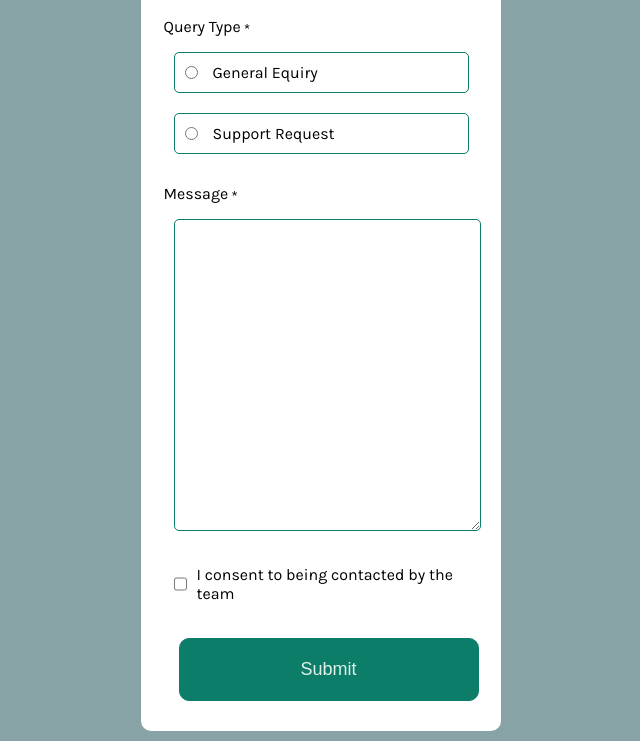
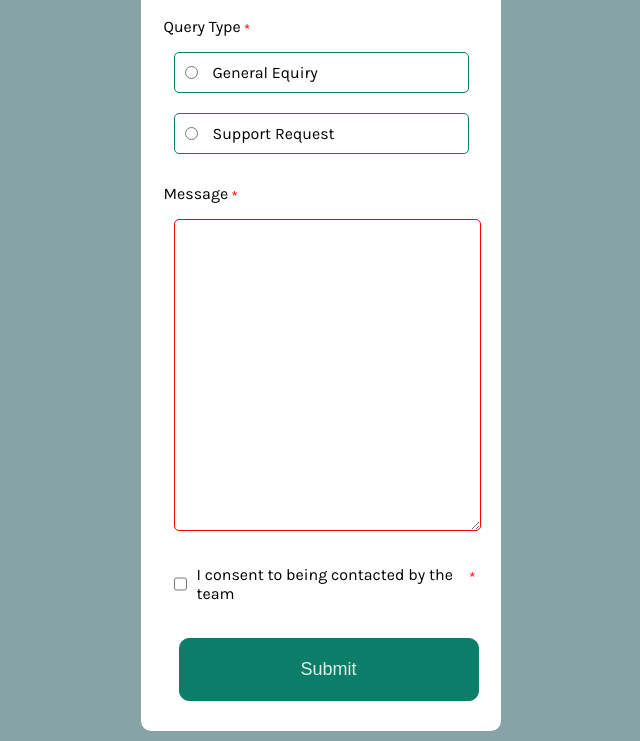
Before and after one commit to Avantiermv/contact-form-main, a plain HTML site: page index.html in a window 1280 px wide. Both pictures are taken after a click on the button "Submit". Shown: the part 321-1062 px from the top of the page, without its empty margins (319-959 px from the left). Drawn offline with Linux system fonts and the light colour scheme.

Commit message:
Thirteenth commit of this challenge.
In this commit, I made more changes specially in JS code. I addicted three more variables and changed the conditionals.

```diff
--- a/index.html
+++ b/index.html
@@ -39,7 +39,7 @@
       </div>
       <div id="boxconsent">
         <input type="checkbox" name="consent" id="consent"  required>
-        <label for="consent">I consent to being contacted by the team</label>
+        <label for="consent">I consent to being contacted by the team <span>*</span></label>
       </div>
       <div id="boxsubmit">
         <input type="button" value="Submit" id="submit" onclick="start()"></div>
--- a/logic.js
+++ b/logic.js
@@ -2,10 +2,12 @@ const inputsname = [
     {element: document.getElementById('firstname'), name: 'First Name'},
     {element: document.getElementById('lastname'), name: 'Last Name'}
 ];
-const emailadress = document.getElementById('emailaddress');
+const emailaddress = document.getElementById('emailaddress');
 const spans = document.getElementsByTagName('span');
 const query1 = document.getElementById('generalenquiry');
 const query2 = document.getElementById('supportrequest');
+const msg = document.getElementById('messagebox');
+const consent = document.getElementById('consent');
 
 function start(){
 
@@ -25,20 +27,51 @@ function start(){
 
     if(input.element.value === '' || !validateName(input.element.value)){
         input.element.style.borderColor="red";
-        span.style.color="red"
+        span.style.color="red";
+        hasError = true;
+    }else{
+      input.element.style.borderColor="";
+      span.style.color="";
     }
 
-    if(emailadress.value === '' || !validateEmail(emailadress.value)){
-      emailadress.style.borderColor="red";
-      span.style.color="red";
+    let emailSpan = spans[inputsname.length];
+    if(emailaddress.value === '' || !validateEmail(emailaddress.value)){
+      emailaddress.style.borderColor="red";
+      emailSpan.style.color="red";
+      window.alert("Tem npumero no teu nome");
+      hasError = true;
+    }else{
+      emailaddress.style.borderColor="";
+      emailSpan.style.color="";
     }
 
-   if(!query1.checked || !query2.checked){
-     span.style.color="red";
-     window.alert("Bolinha nãp preenchdia");
-   }
+    let querySpan = spans[inputsname.length + 1];
+    if(!query1.checked || !query2.checked){
+     querySpan.style.color="red";
+     hasError = true;
+    }else{
+      querySpan.style.color="";
+    }
 
+    let msgSpan = spans[inputsname.length + 2];
+    if(msg.value === ''){
+      msg.style.borderColor="red";
+      msgSpan.style.color="red";
+      hasError = true;
+    }else{
+      msg.style.borderColor="";
+      msgSpan.style.color="";
+    }
 
+    let consentSpan = spans[inputsname.length + 3];
+    if(!consent.checked){
+      consent.style.borderColor="red";
+      consentSpan.style.color="red";
+      hasError = true;
+    }else{
+      consent.style.borderColor="";
+      consentSpan.style.color="";
+    }
   }
 
 
--- a/style.css
+++ b/style.css
@@ -93,6 +93,7 @@ label{
 span{
     display: block;
     margin: 3px;
+    color: var(--green);
 }
 
 div#querytype{
```
